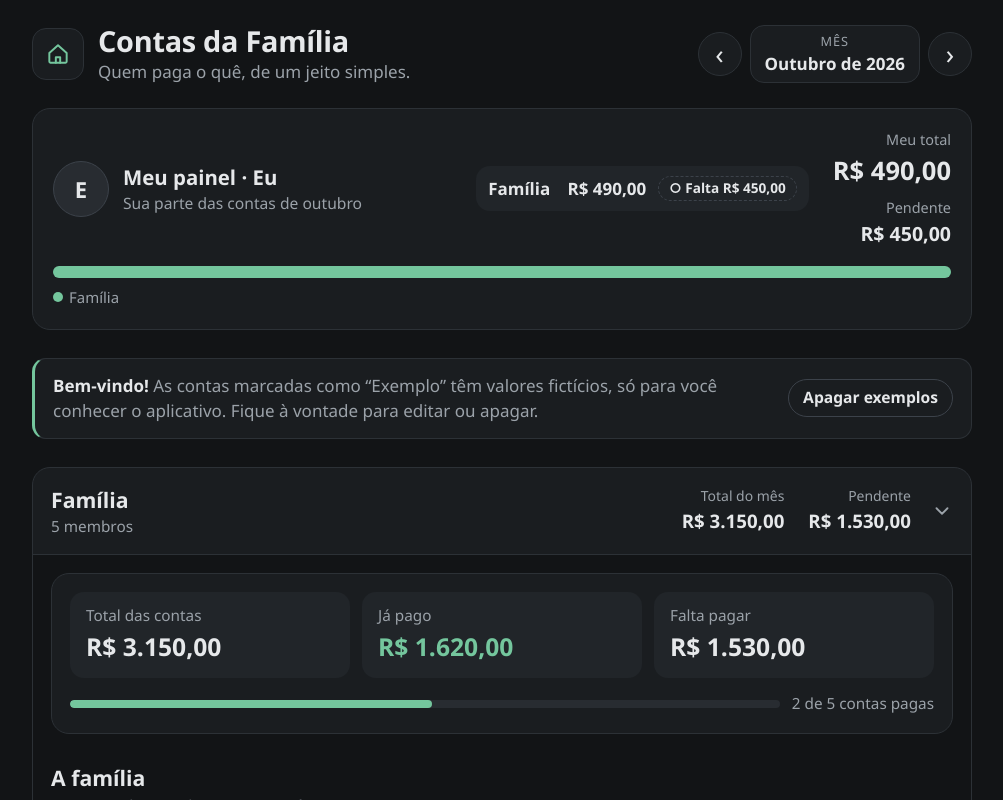
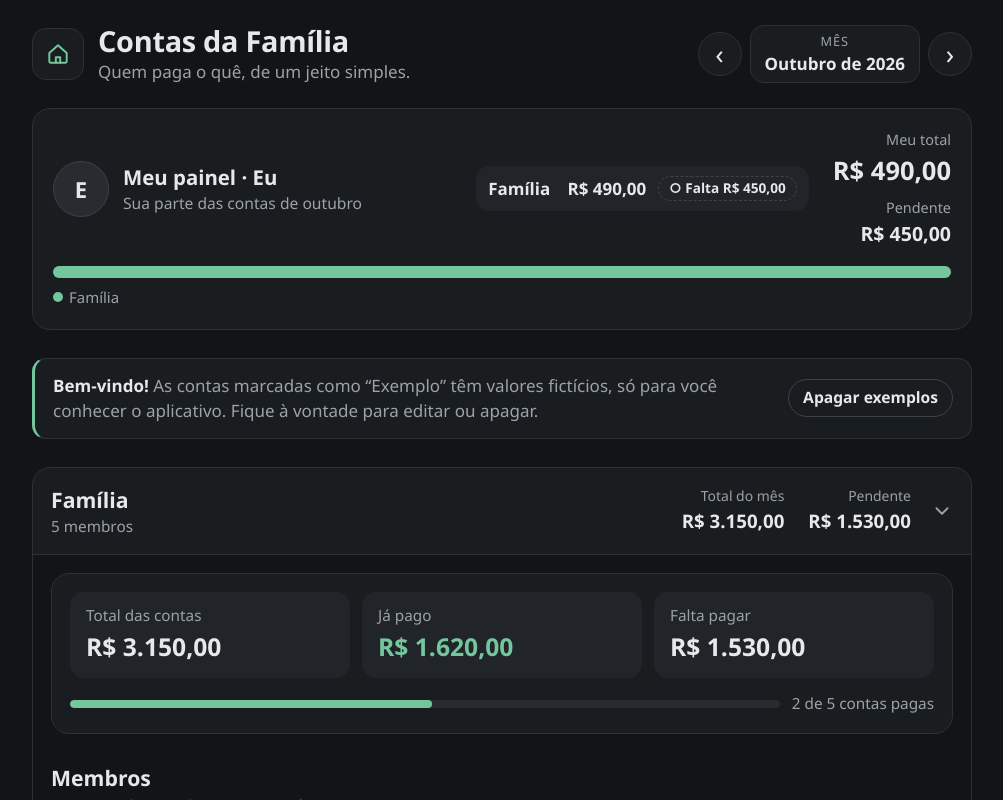
Before and after one commit to DBP-Dev/gestao-financeira, a React (Vite) app: page / in a window 1280 px wide. Both pictures are taken after a click on the button 640 px from the left and 510 px from the top of the page. Shown: the top 800 px of the page, without its empty margins (138-1141 px from the left). Built offline with nearby package versions, Linux system fonts and the light colour scheme.

Commit message:
Organiza área Família em seção recolhível

```diff
--- a/src/components/FamilyMembers.tsx
+++ b/src/components/FamilyMembers.tsx
@@ -25,7 +25,7 @@ export function FamilyMembers({ members, bills, onRename }: FamilyMembersProps)
     <section className="section" aria-labelledby="family-title">
       <div className="section__header">
         <h2 id="family-title" className="section__title">
-          A família
+          Membros
         </h2>
         <p className="section__hint">Quanto cabe a cada um neste mês</p>
       </div>
```
